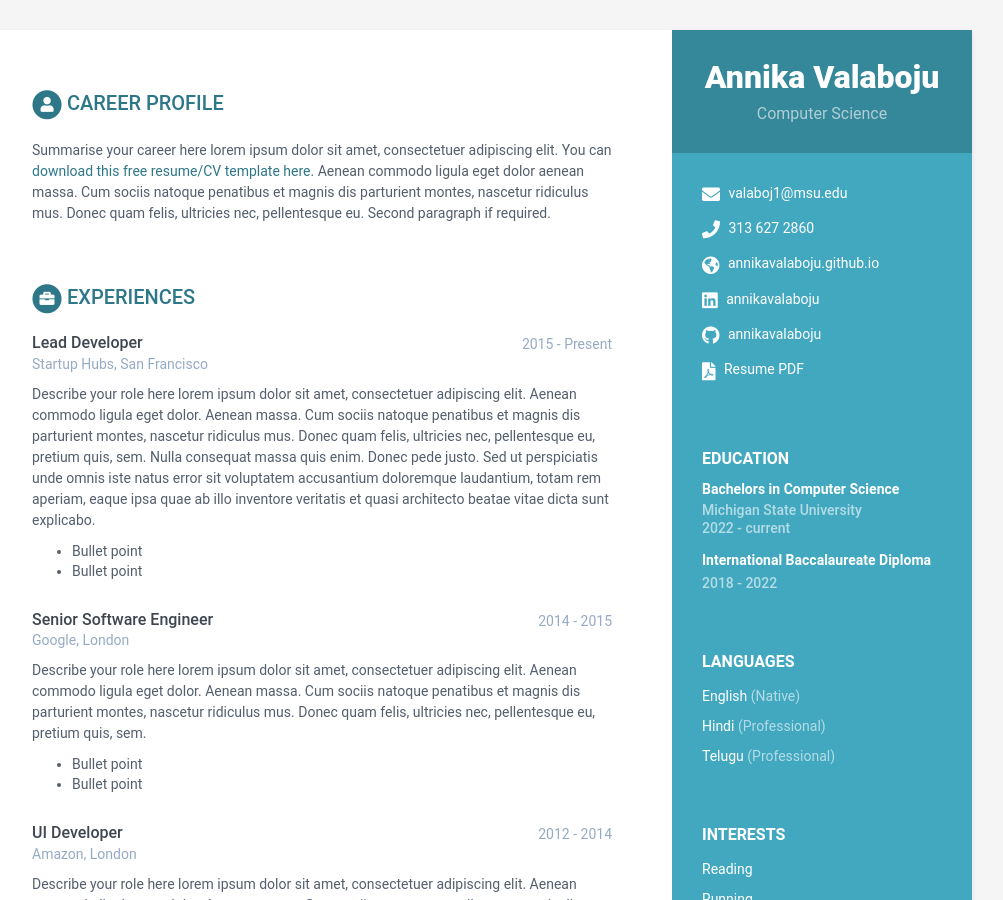
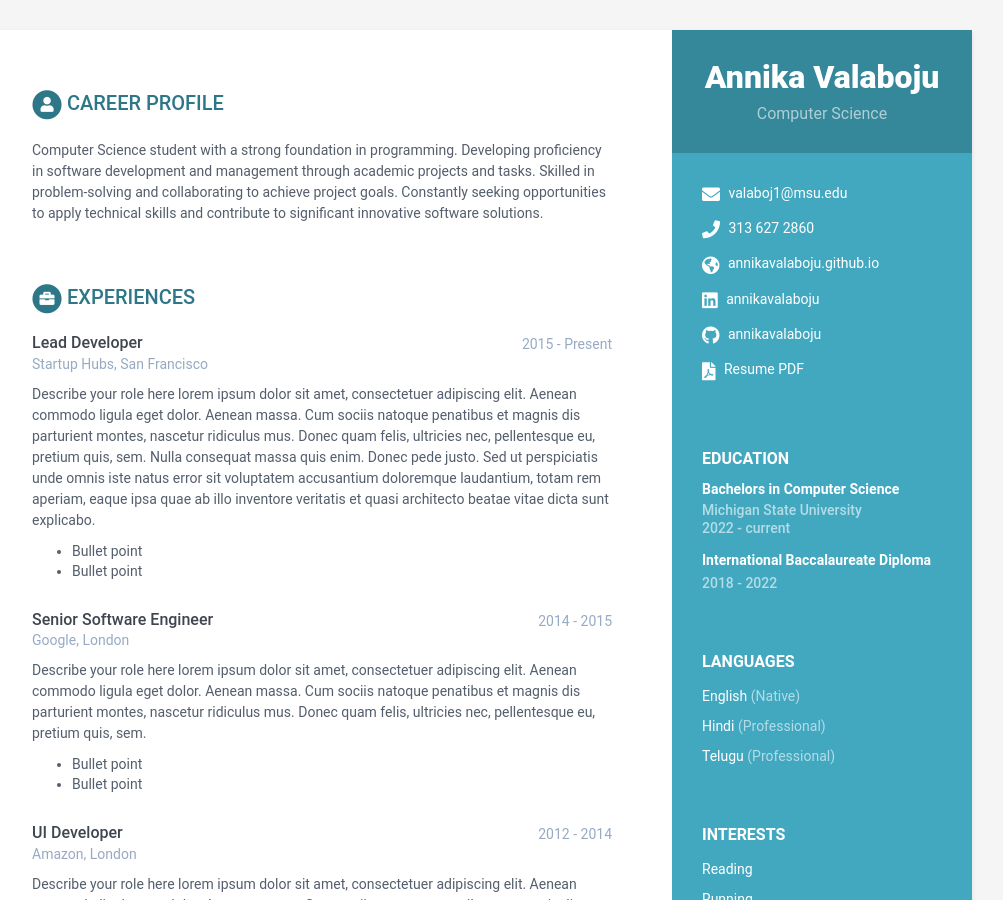
Before and after one commit to annikavalaboju/annikavalaboju1.github.io, a Jekyll site: the page built from index.html, in a window 1280 px wide and 900 px high. Shown: the whole window, without its empty margins (168-1171 px from the left). Built offline with Jekyll 4.4.1, drawn with Linux system fonts in a browser that asks for light colours.

Commit message:
Update data.yml

```diff
--- a/_data/data.yml
+++ b/_data/data.yml
@@ -57,12 +57,11 @@ sidebar:
 career-profile:
     title: Career Profile
     summary: |
-      Summarise your career here lorem ipsum dolor sit amet, consectetuer
-      adipiscing elit. You can [download this free resume/CV template here]().
-      Aenean commodo ligula eget dolor aenean massa. Cum sociis natoque
-      penatibus et magnis dis parturient montes, nascetur ridiculus mus.
-      Donec quam felis, ultricies nec, pellentesque eu.
-      Second paragraph if required.
+      Computer Science student with a strong foundation in programming. Developing
+      proficiency in software development and management through academic projects and
+      tasks. Skilled in problem-solving and collaborating to achieve project goals.
+      Constantly seeking opportunities to apply technical skills and contribute to
+      significant innovative software solutions.
 education:
     title: Education
     info:
```
